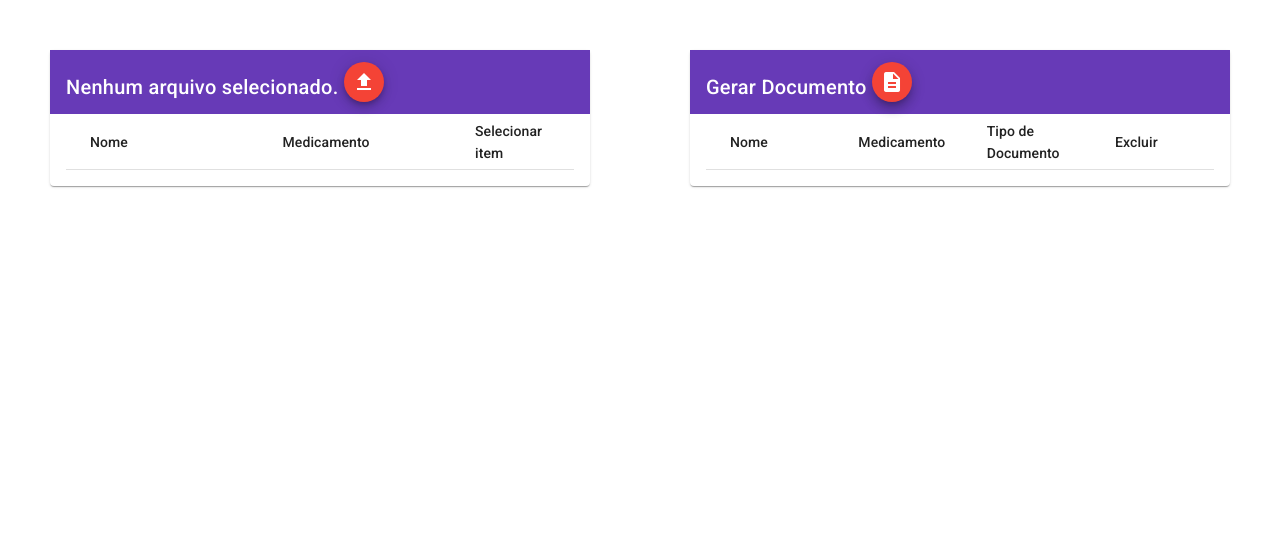
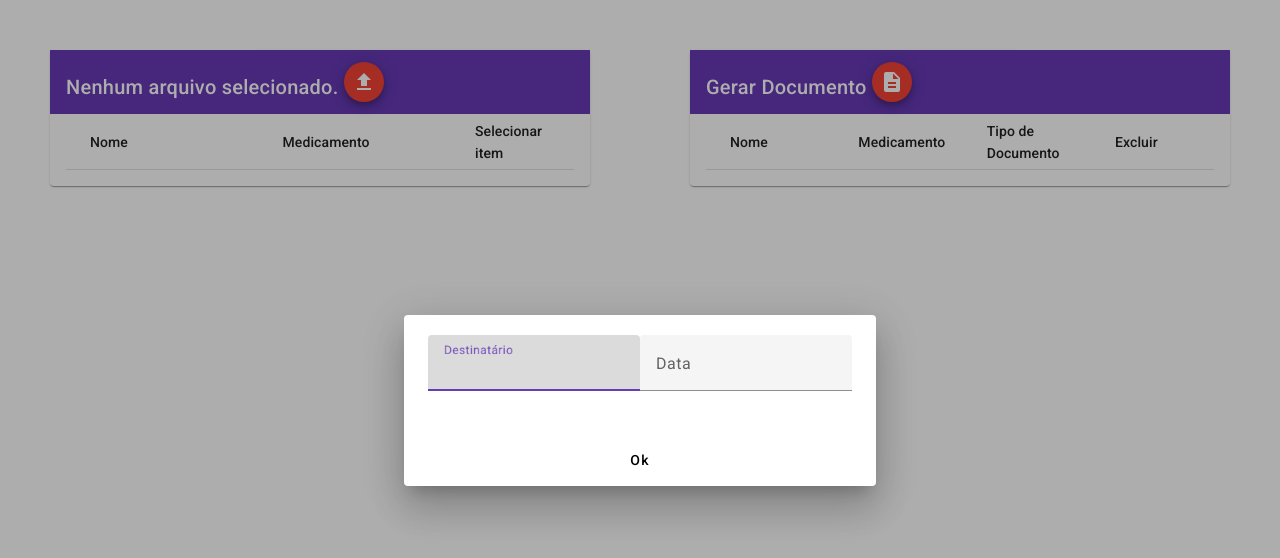
Before and after one commit to lfachiano/alto-custo, an Angular app: page / in a window 1280 px wide. Both pictures are taken after a click on the button "description". Shown: the top 558 px of the page. Built offline with nearby package versions, Linux system fonts and the light colour scheme.

Commit message:
Geração de Documento PDF

```diff
--- a/package.json
+++ b/package.json
@@ -20,6 +20,7 @@
     "@angular/platform-browser": "^16.1.0",
     "@angular/platform-browser-dynamic": "^16.1.0",
     "@angular/router": "^16.1.0",
+    "jspdf": "^2.5.1",
     "primeicons": "^7.0.0",
     "rxjs": "~7.8.0",
     "tslib": "^2.3.0",
--- /dev/null
+++ b/src/app/remessa/exportar-documento-dialog/exportar-documento-dialog.component.html
@@ -0,0 +1,21 @@
+<div mat-dialog-content>
+
+  <div class="form">
+
+    <mat-form-field>
+      <mat-label>Destinatário</mat-label>
+      <input matInput type="text" [(ngModel)]="dados.destinatario">
+    </mat-form-field>
+
+    <mat-form-field>
+      <mat-label>Data</mat-label>
+      <input matInput type="text" [(ngModel)]="dados.data">
+    </mat-form-field>
+
+  </div>
+
+
+</div>
+<div mat-dialog-actions align="center">
+  <button mat-button (click)="onConfirm(true)">Ok</button>
+</div>
--- /dev/null
+++ b/src/app/remessa/exportar-documento-dialog/exportar-documento-dialog.component.ts
@@ -0,0 +1,26 @@
+import { Component, Inject } from '@angular/core';
+import { MAT_DIALOG_DATA, MatDialogRef } from '@angular/material/dialog';
+import { DadosParaRelatorio } from 'src/app/tipos/dados-para-relatorio';
+
+@Component({
+  selector: 'app-exportar-documento-dialog',
+  templateUrl: './exportar-documento-dialog.component.html',
+  styleUrls: ['./exportar-documento-dialog.component.css']
+})
+export class ExportarDocumentoDialogComponent {
+
+  dados: DadosParaRelatorio = {
+    destinatario: "",
+    data: ""
+  };
+
+  constructor(
+    public dialogRef: MatDialogRef<ExportarDocumentoDialogComponent>
+  ) {
+   }
+
+  onConfirm(result: boolean): void {
+    this.dialogRef.close(this.dados);
+  }
+
+}
--- a/src/app/remessa/remessa.module.ts
+++ b/src/app/remessa/remessa.module.ts
@@ -14,6 +14,7 @@ import { MatInputModule } from '@angular/material/input';
 import { MatSelectModule } from '@angular/material/select';
 import { MatTableModule } from '@angular/material/table';
 import { MatToolbarModule } from '@angular/material/toolbar';
+import { ExportarDocumentoDialogComponent } from './exportar-documento-dialog/exportar-documento-dialog.component';
 
 
 
@@ -23,7 +24,8 @@ import { MatToolbarModule } from '@angular/material/toolbar';
   declarations: [
     RemessaComponent,
     ExportarComponent,
-    TipoDocumentoDialogComponent
+    TipoDocumentoDialogComponent,
+    ExportarDocumentoDialogComponent
   ],
   imports: [
     CommonModule,
--- a/src/app/remessa/remessa/remessa.component.html
+++ b/src/app/remessa/remessa/remessa.component.html
@@ -56,7 +56,7 @@
 
       {{ "Gerar Documento" }}
 
-      <button mat-mini-fab color="warn"  (click)="gerarDocumento()">
+      <button mat-mini-fab color="warn"  (click)="exportar()">
       <mat-icon>description</mat-icon>
     </button>
   </div>
--- a/src/app/remessa/remessa/remessa.component.ts
+++ b/src/app/remessa/remessa/remessa.component.ts
@@ -5,8 +5,11 @@ import { MatTableDataSource } from '@angular/material/table';
 import { LocalStorageService } from 'src/app/service/local-storage.service';
 import { ItemDeRemessa } from 'src/app/tipos/item-de-remessa';
 
+import jspdf from 'jspdf';
 import * as XLSX from 'xlsx';
 import { TipoDocumentoDialogComponent } from '../tipo-documento-dialog/tipo-documento-dialog.component';
+import { ExportarDocumentoDialogComponent } from '../exportar-documento-dialog/exportar-documento-dialog.component';
+import { DadosParaRelatorio } from 'src/app/tipos/dados-para-relatorio';
 
 type DADOS = any[][];
 
@@ -64,19 +67,19 @@ export class RemessaComponent {
   usar(item: any) {
 
 
-    let tipo = this.selecionarTipoDeDocumento();
-
-
-      let ir: ItemDeRemessa = {
+    const dialog = this.dialog.open(TipoDocumentoDialogComponent, {
+      data: {
         nome: item[0],
         medicamento: item[4],
-        tipoDeDocumento: tipo
+        tipoDeDocumento: ''
       }
+    });
 
+    dialog.afterClosed().subscribe(result => {
       let aux = this.itens.data;
-      aux.push(ir);
+      aux.push(result);
       this.itens.connect().next(aux);
-
+    });
 
   }
 
@@ -93,20 +96,61 @@ export class RemessaComponent {
 
   }
 
-  gerarDocumento() {
-    console.log(`Gerar Documento`);
+  exportar() {
+    const dialog = this.dialog.open(ExportarDocumentoDialogComponent);
+
+    dialog.afterClosed().subscribe(result => {
+      this.gerarDocumento(result);
+    });
+  }
+
+  gerarDocumento(componentes: DadosParaRelatorio) {
+
+    let nomeDoDestinatario = componentes.destinatario
+    let data = componentes.data;
+
+    let documento = new jspdf('p', 'mm', 'a4');
+
+    //adiociona o cabeçalho
+    documento.addImage("assets/cabecalho-indiana.jpg", "JPEG", 0, 0, 200, 30);
+
+    //Título
+    let titulo = `RELAÇÃO DE REMESSA`;
+    documento.setFontSize(20);
+    documento.text(titulo, 65, 50);
+
+    //Destinatário
+    let destinatario = `Aos cuidados do(a) senhor(a)`;
+    documento.setFontSize(12);
+    documento.text(destinatario, 10, 70);
+    documento.text(nomeDoDestinatario, 10, 75);
+
+    //relação de documentos
+    documento.setFontSize(9);
+    let dados =  this.itens.data;
+    let linha = 90
+    for (let i=0; i<dados.length; i++) {
+      documento.text(`${(i+1)}) ${dados[i].nome} - ${dados[i].medicamento} - ${dados[i].tipoDeDocumento}`, 15, linha);
+      linha += 5;
+
+      if (linha >= 250) {
+        documento.addPage('a4');
+        documento.addImage("assets/cabecalho-indiana.jpg", "JPEG", 0, 0, 200, 30);
+        linha = 50;
+      }
+
+    }
+
+
+    //encerramento
+    documento.setFontSize(12);
+    documento.text(`Indiana/SP, ${data}`, 150, 250);
+
+    //abre o arquivo em uma nova aba
+    documento.output("dataurlnewwindow");
+
   }
 
 
-  async selecionarTipoDeDocumento() {
-
-    const dialog = this.dialog.open(TipoDocumentoDialogComponent);
-    await dialog.afterClosed().subscribe(tipo => {
-      return tipo;
-    });
-
-    return "";
-  }
-
 
 }
--- a/src/app/remessa/tipo-documento-dialog/tipo-documento-dialog.component.css
+++ b/src/app/remessa/tipo-documento-dialog/tipo-documento-dialog.component.css
@@ -0,0 +1,5 @@
+.form {
+  min-width: 150px;
+  max-width: 300px;
+  width: 100%;
+}
--- a/src/app/remessa/tipo-documento-dialog/tipo-documento-dialog.component.html
+++ b/src/app/remessa/tipo-documento-dialog/tipo-documento-dialog.component.html
@@ -1,15 +1,28 @@
 <div mat-dialog-content>
+
+  <div class="form">
+
+    <mat-form-field>
+      <mat-label>Nome</mat-label>
+      <input matInput type="text" [(ngModel)]="itemRemessa.nome" [value]="itemRemessa.nome">
+    </mat-form-field>
+
+    <mat-form-field>
+      <mat-label>Medicamento</mat-label>
+      <input matInput type="text" [(ngModel)]="itemRemessa.medicamento" [value]="itemRemessa.medicamento">
+    </mat-form-field>
 
     <mat-form-field>
       <mat-label>Escolha o tipo de documento</mat-label>
-
-    <mat-select [(ngModel)]="selectedValue" name="tipos">
+      <mat-select [(value)]="itemRemessa.tipoDeDocumento" name="tipos">
         <mat-option *ngFor="let item of valores" [value]="item.value">
           {{ item.texto }}
         </mat-option>
       </mat-select>
     </mat-form-field>
 
+  </div>
+
 
 </div>
 <div mat-dialog-actions align="center">
--- a/src/app/remessa/tipo-documento-dialog/tipo-documento-dialog.component.ts
+++ b/src/app/remessa/tipo-documento-dialog/tipo-documento-dialog.component.ts
@@ -1,6 +1,8 @@
 import { Component, Inject } from '@angular/core';
 import { MAT_DIALOG_DATA, MatDialogRef } from '@angular/material/dialog';
 import { MatSelect } from '@angular/material/select';
+import { MatButton } from '@angular/material/button';
+import { ItemDeRemessa } from 'src/app/tipos/item-de-remessa';
 import { TipoDeDocumentoSelect } from 'src/app/tipos/tipo-de-documento-select';
 
 @Component({
@@ -10,7 +12,11 @@ import { TipoDeDocumentoSelect } from 'src/app/tipos/tipo-de-documento-select';
 })
 export class TipoDocumentoDialogComponent {
 
-  selectedValue: string = "";
+  itemRemessa: ItemDeRemessa = {
+    nome: "",
+    medicamento: "",
+    tipoDeDocumento: ""
+  }
 
   valores: TipoDeDocumentoSelect[] = [
     {value: 'tipo01', texto: 'Tipo 01'},
@@ -20,10 +26,16 @@ export class TipoDocumentoDialogComponent {
 
   constructor(
     public dialogRef: MatDialogRef<TipoDocumentoDialogComponent>,
-    @Inject(MAT_DIALOG_DATA) public data: string,
-  ) { }
+    @Inject(MAT_DIALOG_DATA) public data: ItemDeRemessa,
+  ) {
+
+    this.itemRemessa.nome = data.nome;
+    this.itemRemessa.medicamento = data.medicamento;
+    this.itemRemessa.tipoDeDocumento = this.valores[0].texto;
+
+   }
 
   onConfirm(result: boolean): void {
-    this.dialogRef.close(this.selectedValue);
+    this.dialogRef.close(this.itemRemessa);
   }
 }
--- /dev/null
+++ b/src/app/tipos/dados-para-relatorio.ts
@@ -0,0 +1,4 @@
+export interface DadosParaRelatorio {
+  destinatario: string,
+  data: string
+}
```
Also changed, not shown: src/app/remessa/exportar-documento-dialog/exportar-documento-dialog.component.css (added), src/assets/cabecalho-indiana.jpg (added), 1 other file (tests, documents, lock files or other folders). Lines whose indentation alone changed are shown as unchanged.
